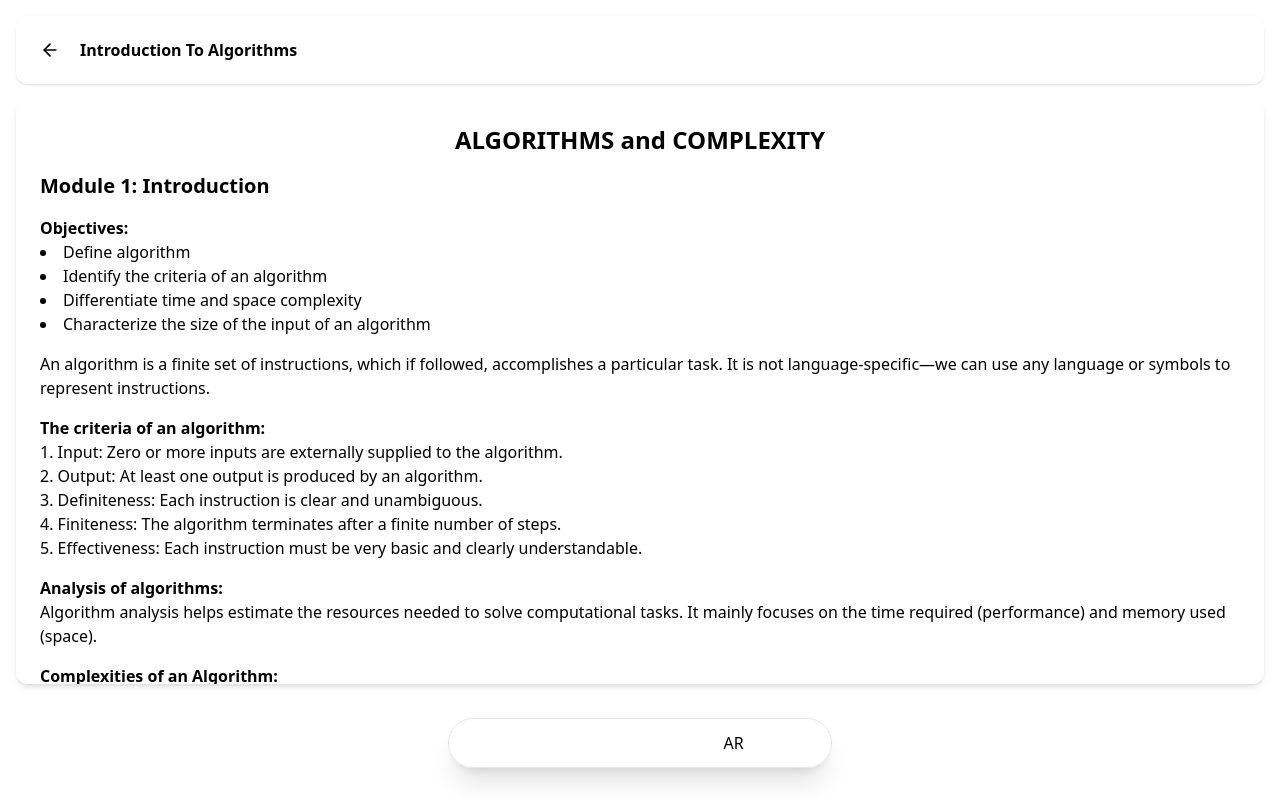
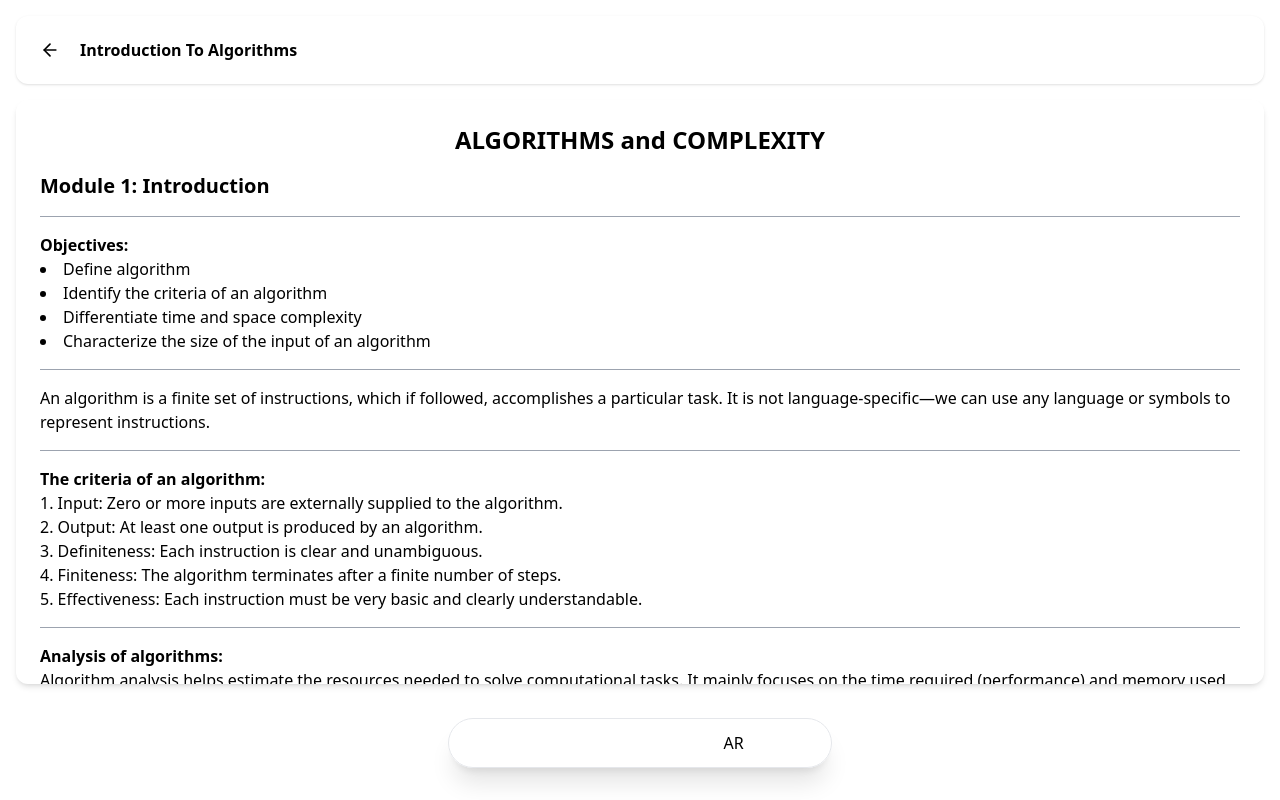
Before and after one commit to tortangChris/EduAR-IL, a React (Vite) app: page /modules/intro-to-algorithms in a window 1280 px wide. Built offline with nearby package versions, Linux system fonts and the light colour scheme.

Commit message:
add divider

```diff
--- a/src/components/IntroToAlgorithmsContent.jsx
+++ b/src/components/IntroToAlgorithmsContent.jsx
@@ -8,12 +8,16 @@ const IntroToAlgorithmsContent = () => {
   const handleFinishModule = () => {
     navigate("/modules");
   };
+
   return (
     <div className="bg-base-200 rounded-xl shadow-md h-[calc(86vh-6.5rem)] overflow-y-auto p-6 space-y-4 text-left">
       <h1 className="text-2xl font-bold text-center">
         ALGORITHMS and COMPLEXITY
       </h1>
+
       <h2 className="text-xl font-semibold">Module 1: Introduction</h2>
+
+      <hr className="my-4 border-t border-gray-400" />
 
       <section>
         <h3 className="font-semibold">Objectives:</h3>
@@ -25,6 +29,8 @@ const IntroToAlgorithmsContent = () => {
         </ul>
       </section>
 
+      <hr className="my-4 border-t border-gray-400" />
+
       <section>
         <p>
           An algorithm is a finite set of instructions, which if followed,
@@ -32,6 +38,8 @@ const IntroToAlgorithmsContent = () => {
           any language or symbols to represent instructions.
         </p>
       </section>
+
+      <hr className="my-4 border-t border-gray-400" />
 
       <section>
         <h3 className="font-semibold">The criteria of an algorithm:</h3>
@@ -51,6 +59,8 @@ const IntroToAlgorithmsContent = () => {
         </ul>
       </section>
 
+      <hr className="my-4 border-t border-gray-400" />
+
       <section>
         <h3 className="font-semibold">Analysis of algorithms:</h3>
         <p>
@@ -59,6 +69,8 @@ const IntroToAlgorithmsContent = () => {
           (performance) and memory used (space).
         </p>
       </section>
+
+      <hr className="my-4 border-t border-gray-400" />
 
       <section>
         <h3 className="font-semibold">Complexities of an Algorithm:</h3>
@@ -74,6 +86,8 @@ const IntroToAlgorithmsContent = () => {
         </p>
       </section>
 
+      <hr className="my-4 border-t border-gray-400" />
+
       <section>
         <h3 className="font-semibold">Time Complexity:</h3>
         <p>
@@ -82,6 +96,8 @@ const IntroToAlgorithmsContent = () => {
         </p>
       </section>
 
+      <hr className="my-4 border-t border-gray-400" />
+
       <section>
         <h3 className="font-semibold">Space Complexity:</h3>
         <p>
@@ -89,6 +105,8 @@ const IntroToAlgorithmsContent = () => {
           algorithm execution, usually in primary memory.
         </p>
       </section>
+
+      <hr className="my-4 border-t border-gray-400" />
 
       <section>
         <h3 className="font-semibold">Runtime Analysis:</h3>
@@ -118,10 +136,14 @@ const IntroToAlgorithmsContent = () => {
         </ul>
       </section>
 
+      <hr className="my-4 border-t border-gray-400" />
+
       <section>
         <h3 className="font-semibold">Example:</h3>
         <p>Consider a sequential search in an array of size n.</p>
       </section>
+
+      <hr className="my-4 border-t border-gray-400" />
 
       <section>
         <h3 className="font-semibold">Ref.</h3>
@@ -146,6 +168,7 @@ const IntroToAlgorithmsContent = () => {
           </li>
         </ul>
       </section>
+
       <div className="flex justify-end pt-4">
         <button
           onClick={handleFinishModule}
```
